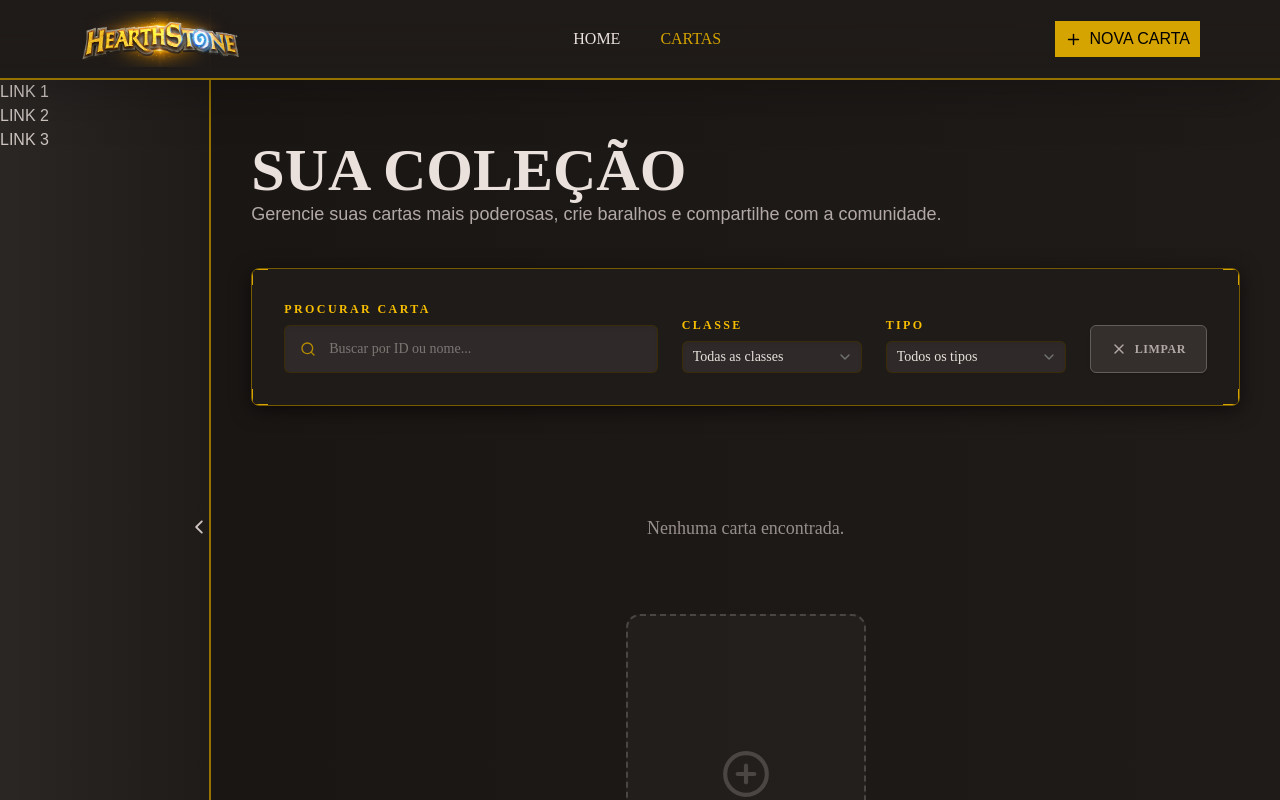
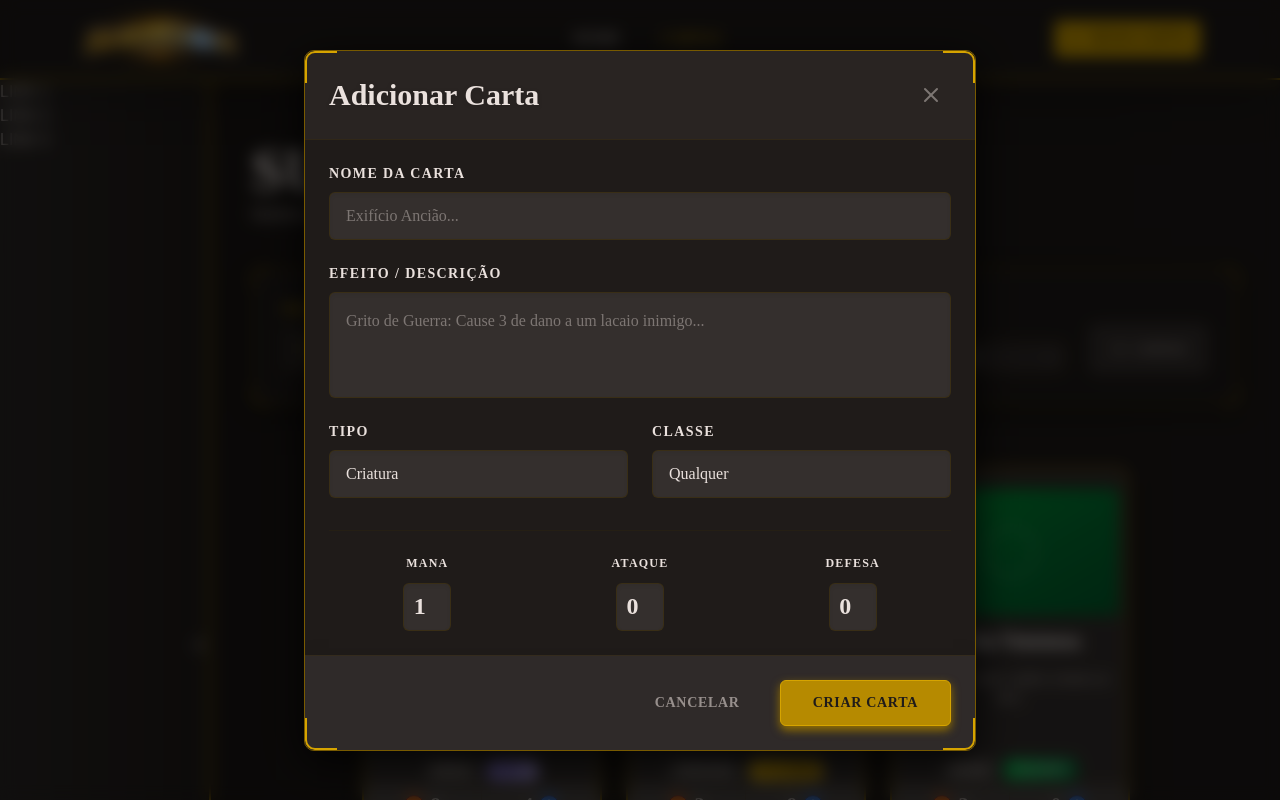
Before and after one commit to AugustoAlmondes/HearthStone, a React (Vite) app: page /create in a window 1280 px wide. Both pictures are taken after a click on the button "NOVA CARTA". Shown: the top 800 px of the page. Built offline with nearby package versions, Linux system fonts and the light colour scheme.

Commit message:
refactor: renamed interface and type values

```diff
--- a/src/components/CardList/CardItem.tsx
+++ b/src/components/CardList/CardItem.tsx
@@ -15,7 +15,7 @@ interface CardItemProps {
 }
 
 export default function CardItem({ card, onDelete, onEdit }: CardItemProps) {
-  const classColors = getClassColors(card.class);
+  const classColors = getClassColors(card.classe);
 
   return (
     <div className="relative group perspective-1000 w-[240px] h-[360px] cursor-pointer">
@@ -34,22 +34,22 @@ export default function CardItem({ card, onDelete, onEdit }: CardItemProps) {
 
         <div className="px-3 text-center z-20 mt-3">
           <h3 className="font-newsreader font-bold text-xl leading-tight text-neutral-900 drop-shadow-[0_1px_1px_rgba(255,255,255,0.5)] line-clamp-2">
-            {card.name}
+            {card.nome}
           </h3>
         </div>
 
         <div className="px-4 mt-4 flex-1 overflow-y-auto custom-scrollbar z-20">
           <p className="font-manrope text-sm text-neutral-800 text-center leading-snug">
-            {card.description}
+            {card.descricao}
           </p>
         </div>
 
         <div className="flex justify-center gap-2 mt-auto pb-1 z-20">
           <span className="px-2 py-0.5 rounded-sm bg-neutral-300 border border-neutral-400 text-[10px] font-bold uppercase tracking-wider text-neutral-800 shadow-sm">
-            {card.type}
+            {card.tipo}
           </span>
           <span className={`px-2 py-0.5 rounded-sm border text-[10px] font-bold uppercase tracking-wider shadow-sm bg-linear-to-r ${classColors}`}>
-            {card.class}
+            {card.classe}
           </span>
         </div>
 
@@ -59,11 +59,11 @@ export default function CardItem({ card, onDelete, onEdit }: CardItemProps) {
             <div className="w-5 h-5 rounded-full bg-orange-500 flex items-center justify-center border border-red-900 shadow-inner">
               <Sword className="w-3 h-3 text-white" />
             </div>
-            <span className="font-newsreader font-bold text-xl text-neutral-900">{card.attack}</span>
+            <span className="font-newsreader font-bold text-xl text-neutral-900">{card.ataque}</span>
           </div>
           {/* Defesa */}
           <div className={`flex-1 flex justify-center items-center gap-1.5`}>
-            <span className="font-newsreader font-bold text-xl text-neutral-900">{card.defense}</span>
+            <span className="font-newsreader font-bold text-xl text-neutral-900">{card.defesa}</span>
             <div className="w-5 h-5 rounded-full bg-blue-500 flex items-center justify-center border border-blue-900 shadow-inner">
               <Shield className="w-3 h-3 text-white" />
             </div>
--- a/src/components/CardList/Modal.tsx
+++ b/src/components/CardList/Modal.tsx
@@ -30,38 +30,36 @@ export default function Modal({
     } = useForm<CardFormData>({
         resolver: zodResolver(cardSchema),
         defaultValues: {
-            name: "",
-            description: "",
-            type: "Criatura",
-            class: "Qualquer",
-            attack: 0,
-            defense: 0,
+            nome: "",
+            descricao: "",
+            tipo: "Criatura",
+            classe: "Qualquer",
+            ataque: 0,
+            defesa: 0,
             mana: 1,
         }
     });
-
-    // const watchType = watch("type");
 
     useEffect(() => {
         if (isFormOpen) {
             if (selectedCard) {
                 reset({
-                    name: selectedCard.name,
-                    description: selectedCard.description,
-                    type: selectedCard.type,
-                    class: selectedCard.class,
-                    attack: selectedCard.attack,
-                    defense: selectedCard.defense,
+                    nome: selectedCard.nome,
+                    descricao: selectedCard.descricao,
+                    tipo: selectedCard.tipo,
+                    classe: selectedCard.classe,
+                    ataque: selectedCard.ataque,
+                    defesa: selectedCard.defesa,
                     mana: selectedCard.mana,
                 });
             } else {
                 reset({
-                    name: "",
-                    description: "",
-                    type: "Criatura",
-                    class: "Qualquer",
-                    attack: 0,
-                    defense: 0,
+                    nome: "",
+                    descricao: "",
+                    tipo: "Criatura",
+                    classe: "Qualquer",
+                    ataque: 0,
+                    defesa: 0,
                     mana: 1,
                 });
             }
@@ -92,13 +90,11 @@ export default function Modal({
         >
             <div className="relative w-full max-w-2xl bg-neutral-100 rounded-lg shadow-[0_10px_40px_rgba(0,0,0,0.8)] border border-primary-800 flex flex-col max-h-[90vh] overflow-hidden animate-in zoom-in-95 duration-300">
 
-                {/* Bordas Ornamentadas Decorativas */}
                 <div className="absolute top-0 left-0 w-8 h-8 border-t-2 border-l-2 border-primary-400 rounded-tl-lg pointer-events-none" />
                 <div className="absolute top-0 right-0 w-8 h-8 border-t-2 border-r-2 border-primary-400 rounded-tr-lg pointer-events-none" />
                 <div className="absolute bottom-0 left-0 w-8 h-8 border-b-2 border-l-2 border-primary-400 rounded-bl-lg pointer-events-none" />
                 <div className="absolute bottom-0 right-0 w-8 h-8 border-b-2 border-r-2 border-primary-400 rounded-br-lg pointer-events-none" />
 
-                {/* Cabeçalho */}
                 <div className="flex items-center justify-between p-6 border-b border-primary-900/30 bg-neutral-200/50">
                     <h2 className="text-3xl font-newsreader font-bold text-neutral-900 drop-shadow-sm flex items-center gap-3">
                         {isEditing ? "Editar Carta" : "Adicionar Carta"}
@@ -112,38 +108,34 @@ export default function Modal({
                     </button>
                 </div>
 
-                {/* Corpo do Formulário */}
                 <div className="p-6 overflow-y-auto custom-scrollbar flex-1">
                     <form id="card-form" onSubmit={handleSubmit(onSubmit)} className="flex flex-col gap-6">
 
-                        {/* Linha 1: Nome */}
                         <div className="flex flex-col gap-2">
                             <label className="text-neutral-900 font-manrope text-sm uppercase tracking-widest font-bold flex items-center gap-2">
                                 Nome da Carta
                             </label>
                             <input
-                                {...register("name")}
+                                {...register("nome")}
                                 placeholder="Exifício Ancião..."
-                                className={`h-12 w-full px-4 bg-neutral-200 text-neutral-900 placeholder:text-neutral-500 outline-none border focus:bg-neutral-100 transition-all font-manrope shadow-inner rounded-sm ${errors.name ? 'border-red-500 focus:border-red-500' : 'border-primary-900/50 focus:border-primary-400'}`}
+                                className={`h-12 w-full px-4 bg-neutral-200 text-neutral-900 placeholder:text-neutral-500 outline-none border focus:bg-neutral-100 transition-all font-manrope shadow-inner rounded-sm ${errors.nome ? 'border-red-500 focus:border-red-500' : 'border-primary-900/50 focus:border-primary-400'}`}
                             />
-                            {errors.name && <span className="text-red-500 text-xs font-bold uppercase tracking-wider">{errors.name.message}</span>}
+                            {errors.nome && <span className="text-red-500 text-xs font-bold uppercase tracking-wider">{errors.nome.message}</span>}
                         </div>
 
-                        {/* Linha 2: Descrição */}
                         <div className="flex flex-col gap-2">
                             <label className="text-neutral-900 font-manrope text-sm uppercase tracking-widest font-bold flex items-center gap-2">
                                 Efeito / Descrição
                             </label>
                             <textarea
-                                {...register("description")}
+                                {...register("descricao")}
                                 placeholder="Grito de Guerra: Cause 3 de dano a um lacaio inimigo..."
                                 rows={3}
-                                className={`w-full p-4 bg-neutral-200 text-neutral-900 placeholder:text-neutral-500 outline-none border focus:bg-neutral-100 transition-all font-manrope shadow-inner rounded-sm resize-none ${errors.description ? 'border-red-500 focus:border-red-500' : 'border-primary-900/50 focus:border-primary-400'}`}
+                                className={`w-full p-4 bg-neutral-200 text-neutral-900 placeholder:text-neutral-500 outline-none border focus:bg-neutral-100 transition-all font-manrope shadow-inner rounded-sm resize-none ${errors.descricao ? 'border-red-500 focus:border-red-500' : 'border-primary-900/50 focus:border-primary-400'}`}
                             />
-                            {errors.description && <span className="text-red-500 text-xs font-bold uppercase tracking-wider">{errors.description.message}</span>}
+                            {errors.descricao && <span className="text-red-500 text-xs font-bold uppercase tracking-wider">{errors.descricao.message}</span>}
                         </div>
 
-                        {/* Linha 3: Tipo e Classe */}
                         <div className="grid grid-cols-1 md:grid-cols-2 gap-6">
                             <div className="flex flex-col gap-2">
                                 <label className="text-neutral-900 font-manrope text-sm uppercase tracking-widest font-bold flex items-center gap-2">
@@ -151,16 +143,13 @@ export default function Modal({
                                 </label>
                                 <div className="relative">
                                     <select
-                                        {...register("type")}
+                                        {...register("tipo")}
                                         className="h-12 w-full px-4 appearance-none cursor-pointer bg-neutral-200 text-neutral-900 border border-primary-900/50 hover:border-primary-400 focus:border-primary-400 transition-all font-manrope rounded-sm shadow-inner outline-none"
                                     >
                                         {CARD_TYPES.map((tipo) => (
                                             <option key={tipo} value={tipo}>{tipo}</option>
                                         ))}
                                     </select>
-                                    <div className="pointer-events-none absolute inset-y-0 right-0 flex items-center px-4 text-primary-500">
-
-                                    </div>
                                 </div>
                             </div>
 
@@ -170,7 +159,7 @@ export default function Modal({
                                 </label>
                                 <div className="relative">
                                     <select
-                                        {...register("class")}
+                                        {...register("classe")}
                                         className="h-12 w-full px-4 appearance-none cursor-pointer bg-neutral-200 text-neutral-900 border border-primary-900/50 hover:border-primary-400 focus:border-primary-400 transition-all font-manrope rounded-sm shadow-inner outline-none"
                                     >
                                         {CARD_CLASSES.map((classe) => (
@@ -181,10 +170,7 @@ export default function Modal({
                             </div>
                         </div>
 
-                        {/* Linha 4: Atributos Numéricos (Ataque, Defesa, Mana) */}
                         <div className="grid grid-cols-3 gap-4 border-t border-primary-900/20 pt-6 mt-2">
-
-                            {/* Custo de Mana */}
                             <div className="flex flex-col items-center gap-3">
                                 <label className="text-neutral-900 font-manrope text-xs uppercase tracking-widest font-bold flex items-center gap-1">
                                     Mana
@@ -193,10 +179,8 @@ export default function Modal({
                                     name="mana"
                                     control={control}
                                     render={({ field }) => (
-                                        <>
-                                            <input type="number" onChange={(e) => field.onChange(Number(e.target.value))} value={field.value}
-                                                className="w-12 h-12 text-center text-2xl font-bold font-manrope text-neutral-900 bg-neutral-200 border border-primary-900/50 hover:border-primary-400 focus:border-primary-400 transition-all rounded-sm shadow-inner outline-none appearance-none [&::-webkit-outer-spin-button]:appearance-none [&::-webkit-inner-spin-button]:appearance-none" />
-                                        </>
+                                        <input type="number" onChange={(e) => field.onChange(Number(e.target.value))} value={field.value}
+                                            className="w-12 h-12 text-center text-2xl font-bold font-manrope text-neutral-900 bg-neutral-200 border border-primary-900/50 hover:border-primary-400 focus:border-primary-400 transition-all rounded-sm shadow-inner outline-none appearance-none" />
                                     )}
                                 />
                             </div>
@@ -206,30 +190,25 @@ export default function Modal({
                                     Ataque
                                 </label>
                                 <Controller
-                                    name="attack"
+                                    name="ataque"
                                     control={control}
                                     render={({ field }) => (
-                                        <>
-                                            <input type="number" onChange={(e) => field.onChange(Number(e.target.value))} value={field.value}
-                                                className="w-12 h-12 text-center text-2xl font-bold font-manrope text-neutral-900 bg-neutral-200 border border-primary-900/50 hover:border-primary-400 focus:border-primary-400 transition-all rounded-sm shadow-inner outline-none appearance-none [&::-webkit-outer-spin-button]:appearance-none [&::-webkit-inner-spin-button]:appearance-none" />
-                                        </>
+                                        <input type="number" onChange={(e) => field.onChange(Number(e.target.value))} value={field.value}
+                                            className="w-12 h-12 text-center text-2xl font-bold font-manrope text-neutral-900 bg-neutral-200 border border-primary-900/50 hover:border-primary-400 focus:border-primary-400 transition-all rounded-sm shadow-inner outline-none appearance-none" />
                                     )}
                                 />
                             </div>
 
-                            {/* Defesa */}
                             <div className={`flex flex-col items-center gap-3 transition-opacity`}>
                                 <label className="text-neutral-900 font-manrope text-xs uppercase tracking-widest font-bold flex items-center gap-1">
                                     Defesa
                                 </label>
                                 <Controller
-                                    name="defense"
+                                    name="defesa"
                                     control={control}
                                     render={({ field }) => (
-                                        <>
-                                            <input type="number" onChange={(e) => field.onChange(Number(e.target.value))} value={field.value}
-                                                className="w-12 h-12 text-center text-2xl font-bold font-manrope text-neutral-900 bg-neutral-200 border border-primary-900/50 hover:border-primary-400 focus:border-primary-400 transition-all rounded-sm shadow-inner outline-none appearance-none [&::-webkit-outer-spin-button]:appearance-none [&::-webkit-inner-spin-button]:appearance-none" />
-                                        </>
+                                        <input type="number" onChange={(e) => field.onChange(Number(e.target.value))} value={field.value}
+                                            className="w-12 h-12 text-center text-2xl font-bold font-manrope text-neutral-900 bg-neutral-200 border border-primary-900/50 hover:border-primary-400 focus:border-primary-400 transition-all rounded-sm shadow-inner outline-none appearance-none" />
                                     )}
                                 />
                             </div>
--- a/src/components/layout/Header.tsx
+++ b/src/components/layout/Header.tsx
@@ -1,11 +1,14 @@
 import { Plus } from "lucide-react";
 import { Link, useLocation } from "react-router-dom";
+import { useCardStore } from "../../store/useCardStore";
 
 export default function Header() {
 
     const location = useLocation();
 
     console.log(location)
+
+    const { openForm } = useCardStore();
 
     return (
         <header
@@ -37,7 +40,9 @@ export default function Header() {
                 border-2 border-primary-400 font-medium cursor-pointer
                 hover:bg-primary-600 hover:border-primary-600 transition-all duration-200
                 active:translate-y-0.5
-                ">
+                "
+                    onClick={() => openForm()}
+                >
                     <Plus size={17} />
                     <p>NOVA CARTA</p>
                 </button>
--- /dev/null
+++ b/src/data/seedCards.ts
@@ -0,0 +1,55 @@
+import { v4 as uuidv4 } from "uuid";
+import { Card, CardClass, CardType } from "../types/card.types";
+
+export const seedCards: Card[] = [
+  {
+    id: uuidv4(),
+    nome: "Dragão de Fogo",
+    descricao: "Conjura uma chama devastadora sobre todos os inimigos.",
+    ataque: 8,
+    defesa: 4,
+    mana: 7,
+    tipo: "Magia" as CardType,
+    classe: "Mago" as CardClass,
+  },
+  {
+    id: uuidv4(),
+    nome: "Escudeiro Sagrado",
+    descricao: "Protege aliados adjacentes com escudo divino.",
+    ataque: 2,
+    defesa: 9,
+    mana: 3,
+    tipo: "Criatura" as CardType,
+    classe: "Paladino" as CardClass,
+  },
+  {
+    id: uuidv4(),
+    nome: "Flecha Venenosa",
+    descricao: "Causa 3 de dano e aplica veneno ao alvo.",
+    ataque: 3,
+    defesa: 0,
+    mana: 2,
+    tipo: "Magia" as CardType,
+    classe: "Caçador" as CardClass,
+  },
+  {
+    id: uuidv4(),
+    nome: "Guardião da Floresta",
+    descricao: "Invoca raízes que imobilizam criaturas inimigas.",
+    ataque: 5,
+    defesa: 6,
+    mana: 5,
+    tipo: "Criatura" as CardType,
+    classe: "Druida" as CardClass,
+  },
+  {
+    id: uuidv4(),
+    nome: "Poção de Cura",
+    descricao: "Restaura 6 pontos de vida ao herói.",
+    ataque: 0,
+    defesa: 0,
+    mana: 1,
+    tipo: "Magia" as CardType,
+    classe: "Qualquer" as CardClass,
+  },
+];
--- a/src/hooks/useCardFilters.tsx
+++ b/src/hooks/useCardFilters.tsx
@@ -3,9 +3,8 @@ import type { Card, CardClass, CardType } from "../types/card.types";
 
 export interface CardFilters {
     search: string;
-    class: CardClass | "";
-    type: CardType | "";
-
+    classe: CardClass | "";
+    tipo: CardType | "";
 }
 
 export default function useCardFilters(cards: Card[], filters: CardFilters): Card[] {
@@ -14,13 +13,13 @@ export default function useCardFilters(cards: Card[], filters: CardFilters): Car
             const matchSearch =
                 filters.search === '' ||
                 card.id === filters.search ||
-                card.name.toLowerCase().includes(filters.search.toLowerCase());
-            const matchClass =
-                filters.class === '' || card.class === filters.class;
-            const matchType =
-                filters.type === '' || card.type === filters.type
+                card.nome.toLowerCase().includes(filters.search.toLowerCase());
+            const matchClasse =
+                filters.classe === '' || card.classe === filters.classe;
+            const matchTipo =
+                filters.tipo === '' || card.tipo === filters.tipo
 
-            return matchSearch && matchClass && matchType;
+            return matchSearch && matchClasse && matchTipo;
         })
     }, [cards, filters])
 }
--- a/src/store/cardStore.ts
+++ b/src/store/useCardStore.ts
@@ -1,7 +1,8 @@
 import { v4 as uuidv4 } from "uuid";
 import { cardService } from "../services/cardService";
-import { type Card, type CardFormData } from "../types/card.types"
-import { create } from 'zustand'
+import { type Card, type CardFormData } from "../types/card.types";
+import { create } from 'zustand';
+import { seedCards } from "../data/seedCards";
 
 interface CardStore {
     cards: Card[];
@@ -24,6 +25,14 @@ export const useCardStore = create<CardStore>((set, get) => ({
 
     loadCards: () => {
         let cards = cardService.getAll();
+
+        // Popula com seed se o storage estiver vazio ou contiver dados antigos (sem campo 'nome')
+        const isOldData = cards.length > 0 && !('nome' in cards[0]);
+        if (cards.length === 0 || isOldData) {
+            cardService.save(seedCards);
+            cards = seedCards;
+        }
+
         set({ cards });
     },
 
--- a/src/types/card.types.ts
+++ b/src/types/card.types.ts
@@ -6,33 +6,32 @@ export const CARD_TYPES: CardType[] = ["Magia", "Criatura"];
 export type CardClass = "Mago" | "Paladino" | "Caçador" | "Druida" | "Qualquer";
 export const CARD_CLASSES: CardClass[] = ["Mago", "Paladino", "Caçador", "Druida", "Qualquer"];
 
-
 export interface Card {
   id: string;
-  name: string;
-  description: string;
-  attack: number;
-  defense: number;
+  nome: string;
+  descricao: string;
+  ataque: number;
+  defesa: number;
   mana: number;
-  type: CardType;
-  class: CardClass;
+  tipo: CardType;
+  classe: CardClass;
 }
 
 export const cardSchema = z.object({
-  name: z
+  nome: z
     .string()
     .min(1, "Nome é obrigatório")
     .max(60, "Nome muito longo"),
-  description: z
+  descricao: z
     .string()
     .min(1, "Descrição é obrigatória")
     .max(300, "Descrição muito longa"),
-  attack: z
+  ataque: z
     .number({ error: "Informe um número" })
     .int()
     .min(0)
     .max(10, "Máximo 10"),
-  defense: z
+  defesa: z
     .number({ error: "Informe um número" })
     .int()
     .min(0)
@@ -42,8 +41,8 @@ export const cardSchema = z.object({
     .int()
     .min(0)
     .max(10, "Máximo 10"),
-  type: z.enum(["Magia", "Criatura"]),
-  class: z.enum(["Mago", "Paladino", "Caçador", "Druida", "Qualquer"]),
+  tipo: z.enum(["Magia", "Criatura"]),
+  classe: z.enum(["Mago", "Paladino", "Caçador", "Druida", "Qualquer"]),
 });
 
 export type CardFormData = z.infer<typeof cardSchema>;
```
Also changed, not shown: src/pages/List.tsx (+7 -12 lines).
